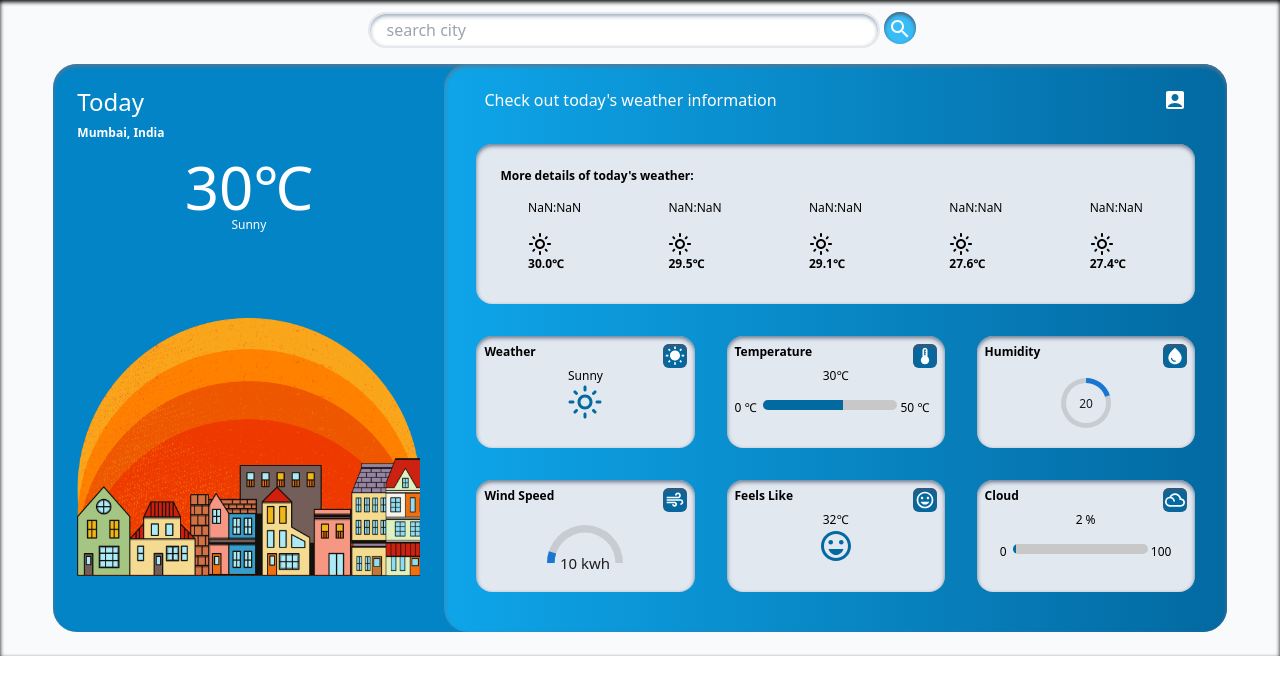
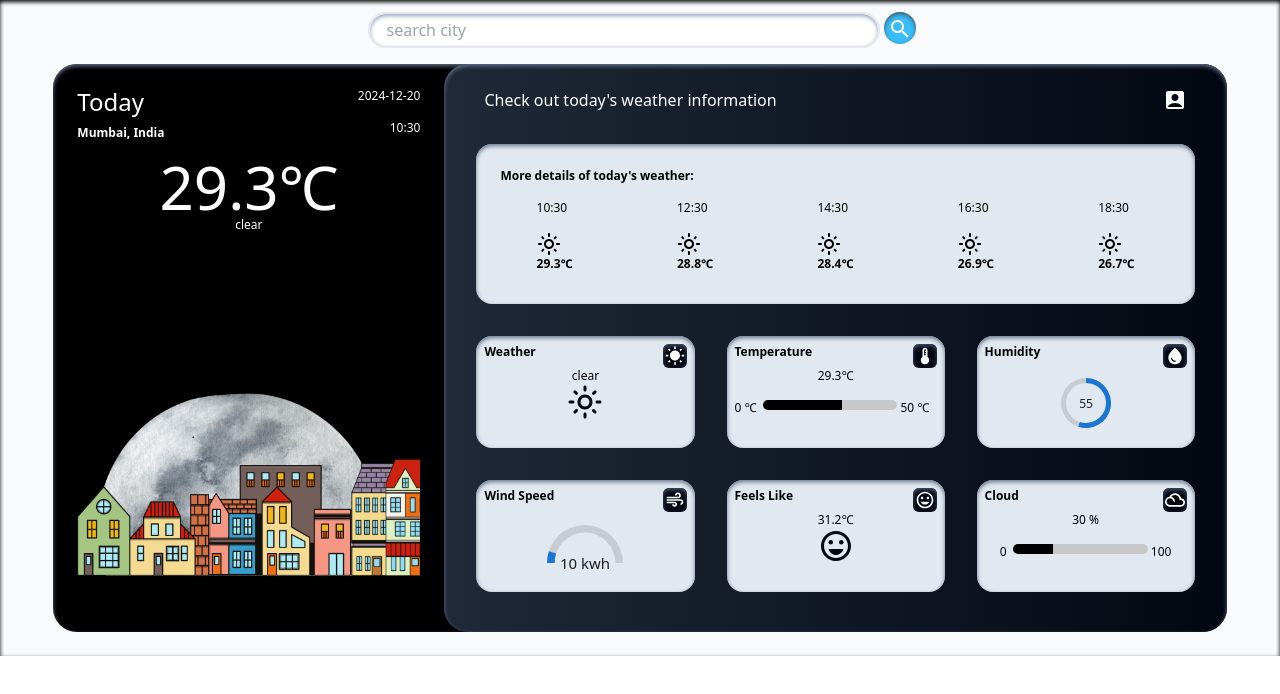
Before and after one commit to officialRanjanaDevi/Weather-forecast, a React (Create React App) app: page / in a window 1280 px wide. Shown: the top 694 px of the page. Built offline with nearby package versions, Linux system fonts and the light colour scheme.

Commit message:
Updating  code

```diff
--- a/src/InBox.js
+++ b/src/InBox.js
@@ -20,6 +20,7 @@ import two from './images/two.png';
 import three from './images/three.png';
 import four from './images/four.png';
 import "./InBox.css";
+
 export default function InBox({ info }) {
   const tempPercentage = (info.temp / 50) * 100;
   const cloudPercentage = info.cloud; // Assuming this is out of 100
--- a/src/SearchBox.js
+++ b/src/SearchBox.js
@@ -27,18 +27,18 @@ export default function SearchBox({ updateInfo }) {
       }
 
 
-      const {
-        current: {
-          is_day,
-          temp_c,
-          feelslike_c,
-          humidity,
-          condition: { text: weather },
-          wind_kph,
-          cloud,
-        },
-        location: { localtime, country },
-      } = jsonRes;
+    //   const {
+    //     current: {
+    //       is_day,
+    //       temp_c,
+    //       feelslike_c,
+    //       humidity,
+    //       condition: { text: weather },
+    //       wind_kph,
+    //       cloud,
+    //     },
+    //     location: { localtime, country },
+    //   } = jsonRes;
 
       const result = {
         day:jsonRes.current.is_day,
--- a/src/WeatherApp.js
+++ b/src/WeatherApp.js
@@ -2,14 +2,22 @@ import InBox from './InBox';
 import SearchBox from './SearchBox';
 import { useState } from 'react';
 export default function WeatherApp(){
-    const [weatherInfo,setWeatherInfo]=useState({city:"Mumbai",
+    const currentDate = new Date();
+
+    const [weatherInfo,setWeatherInfo]=useState({
+        day:0,
+        date:"2024-12-20",
+        time:"10:30",
+        city:"Mumbai",
         country:"India",
-        temp:30,
-        feelslike:32,
-        humidity:20,
-        weather:"Sunny",
+        temp:29.3,
+        feelslike:31.2,
+        humidity:55,
+        weather:"clear",
         windSpeed:10,
-        cloud:2,});
+        cloud:30,
+
+    });
     let updateInfo=(newInfo)=>{
         setWeatherInfo(newInfo);
     }
```
